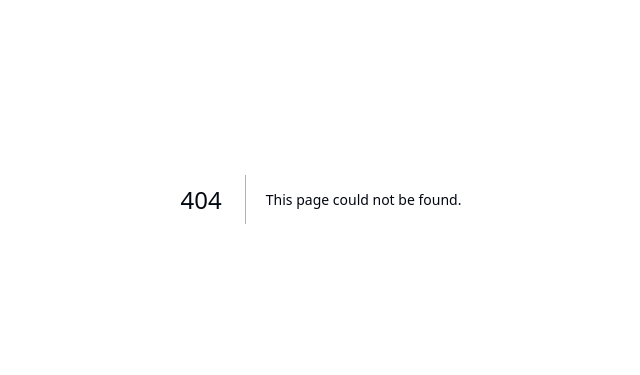
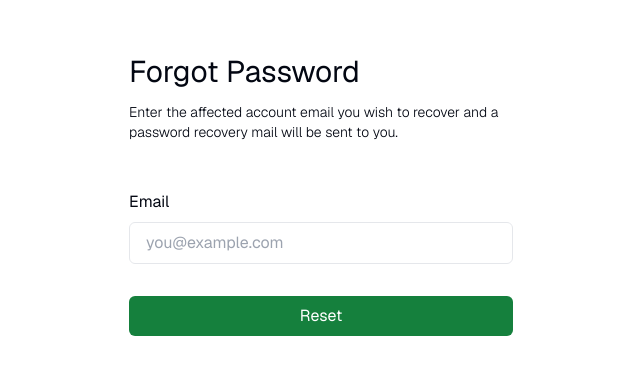
Before and after one commit to Lekanjoy/ProManager, a Next.js app: page /forgot-password in a window 1280 px wide. Before the commit this address had no page. Shown: the part 201-576 px from the top of the page, without its empty margins (319-959 px from the left). Built offline with nearby package versions, Linux system fonts and the light colour scheme.

Commit message:
"Refactor login and set password pages, update form styling and add forgot password page"

```diff
--- /dev/null
+++ b/app/forgot-password/page.tsx
@@ -0,0 +1,64 @@
+import { createClient } from "@/utils/supabase/server";
+import { redirect } from "next/navigation";
+import { SubmitButton } from "../login/submit-button";
+
+export default function ForgotPassword({
+  searchParams,
+}: {
+  searchParams: { message: string };
+}) {
+  const recoverPassword = async (formData: FormData) => {
+    "use server";
+    const supabase = createClient();
+
+    const email = formData.get("email") as string;
+
+    const { error } = await supabase.auth.resetPasswordForEmail(email);
+
+    if (error) {
+      return redirect(`/forgot-password?message=${error.message}`);
+    }
+
+    return redirect(
+      `/forgot-password?message=Check your mail for recovery link.`
+    );
+  };
+
+  return (
+    <div className="flex-1 flex flex-col w-full px-8 sm:max-w-md justify-center gap-2">
+      <form className="animate-in flex-1 flex flex-col w-full justify-center gap-2 text-foreground">
+        <div className="mb-10 ">
+          <h1 className="text-bold text-2xl mb-3 lg:text-3xl">
+            Forgot Password
+          </h1>
+          <p className="text-sm font-light">
+            Enter the affected account email you wish to recover and a password
+            recovery mail will be sent to you.
+          </p>
+        </div>
+        <label className="text-md" htmlFor="email">
+          Email
+        </label>
+        <input
+          className="rounded-md px-4 py-2 bg-inherit border mb-6"
+          type="email"
+          name="email"
+          placeholder="you@example.com"
+          required
+        />
+        <SubmitButton
+          formAction={recoverPassword}
+          className="bg-green-700 rounded-md text-white px-4 py-2 text-foreground mb-2"
+          pendingText="Reseting..."
+        >
+          Reset
+        </SubmitButton>
+        {searchParams?.message && (
+          <p className="mt-4 p-4 bg-foreground/10 text-foreground text-center">
+            {searchParams.message}
+          </p>
+        )}
+      </form>
+    </div>
+  );
+}
--- a/app/login/page.tsx
+++ b/app/login/page.tsx
@@ -8,7 +8,6 @@ export default function Login({
 }: {
   searchParams: { message: string };
 }) {
-
   const signIn = async (formData: FormData) => {
     "use server";
     const supabase = createClient();
@@ -30,7 +29,7 @@ export default function Login({
 
   return (
     <div className="flex-1 flex flex-col w-full px-8 sm:max-w-md justify-center gap-2">
-      <form className="animate-in flex-1 flex flex-col w-full justify-center gap-2 text-foreground">
+      <form className="animate-in flex-1 flex flex-col w-full justify-center text-foreground">
         <h1 className="mb-10 text-bold text-2xl lg:text-3xl">
           Access Team Dashboard
         </h1>
@@ -48,12 +47,18 @@ export default function Login({
           Password
         </label>
         <input
-          className="rounded-md px-4 py-2 bg-inherit border mb-6"
+          className="rounded-md px-4 py-2 bg-inherit border mb-1"
           type="password"
           name="password"
           placeholder="••••••••"
           required
         />
+        <Link
+          href={"/forgot-password"}
+          className="text-right mb-6 text-sm italic font-light"
+        >
+          Forgot password?
+        </Link>
         <SubmitButton
           formAction={signIn}
           className="bg-green-700 rounded-md text-white px-4 py-2 text-foreground mb-2"
--- a/app/page.tsx
+++ b/app/page.tsx
@@ -19,7 +19,7 @@ export default function HomePage() {
       </nav>
       <div className="w-full px-3 mt-10 flex flex-col gap-y-8 items-center h-[90vh] md:px-5 md:flex-row md:mt-0 lg:px-12 lg:flex-row">
         <div className="w-full flex flex-col gap-y-3 lg:w-1/2">
-          <h1 className="font-semibold leading-[1.4] text-[30px] md:text-[36px] lg:text-[40px] xl:text-[48px] ">
+          <h1 className="font-semibold leading-[1.4] text-[30px] md:text-[36px] lg:text-[40px] xl:text-[48px]">
             Manage your{" "}
             <span className="relative">
               Team <Image src={Vector} alt="vector" className="absolute top-0 right-0"/>
--- a/app/set-password/page.tsx
+++ b/app/set-password/page.tsx
@@ -7,13 +7,20 @@ export default async function SetPassword({
 }: {
   searchParams: { message: string }
 }) {
-  const supabase = createClient()
 
-  const { data: { user }, } = await supabase.auth.getUser()
+  const supabase = createClient();
+  const {
+    data: { user },
+  } = await supabase.auth.getUser();
+
+  if (!user) {
+    return redirect("/login");
+  }
 
   const setPassword = async (formData: FormData) => {
     'use server'
 
+    const supabase = createClient()
     const password = formData.get('password') as string
     const { error } = await supabase.auth.updateUser({
       password,
```
